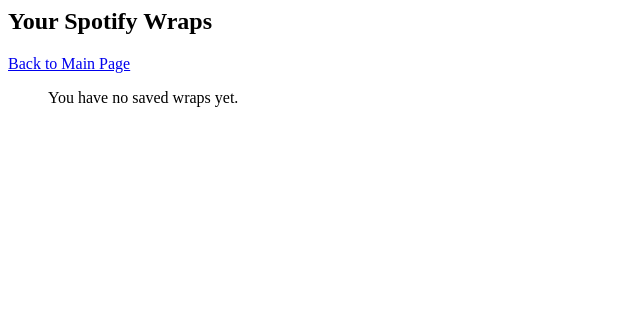
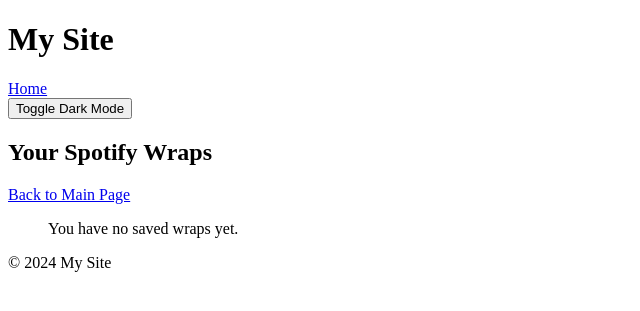
Before and after one commit to aniekas/spotifywrapped, a Django app: template spotifywrapped/templates/spotify/wrap_list.html in a window 1280 px wide. Shown: the top 311 px of the page, without its empty margins (0-640 px from the left). Run offline with Django 5.2, Linux system fonts and the light colour scheme; the template is opened without the code that fills it, so the values that code supplies are empty.

Commit message:
working on dark mode

```diff
--- a/spotifywrapped/templates/spotify/wrap_list.html
+++ b/spotifywrapped/templates/spotify/wrap_list.html
@@ -1,3 +1,4 @@
+{% extends "base.html" %}
 
 {% block content %}
     <h2>Your Spotify Wraps</h2>
--- a/templates/base.html
+++ b/templates/base.html
@@ -10,8 +10,10 @@
         <h1>My Site</h1>
         <nav>
             <a href="{% url 'index' %}">Home</a>
-            <a href="{% url 'confirm_delete_account' %}">Delete Account</a>
+<!--            <a href="{% url 'confirm_delete_account' %}">Delete Account</a>-->
         </nav>
+        <!-- Dark mode toggle button -->
+        <button id="dark-mode-toggle">Toggle Dark Mode</button>
     </header>
 
     <main>
@@ -21,5 +23,27 @@
     <footer>
         <p>&copy; 2024 My Site</p>
     </footer>
+
+    <!-- JavaScript to handle dark mode -->
+    <script>
+        document.addEventListener("DOMContentLoaded", function () {
+            const toggleButton = document.getElementById("dark-mode-toggle");
+            const currentMode = localStorage.getItem("dark-mode");
+
+            if (currentMode === "enabled") {
+                document.body.classList.add("dark-mode");
+            }
+
+            toggleButton.addEventListener("click", function () {
+                document.body.classList.toggle("dark-mode");
+
+                if (document.body.classList.contains("dark-mode")) {
+                    localStorage.setItem("dark-mode", "enabled");
+                } else {
+                    localStorage.setItem("dark-mode", "disabled");
+                }
+            });
+        });
+    </script>
 </body>
 </html>
```
Also changed, not shown: db.sqlite3.
